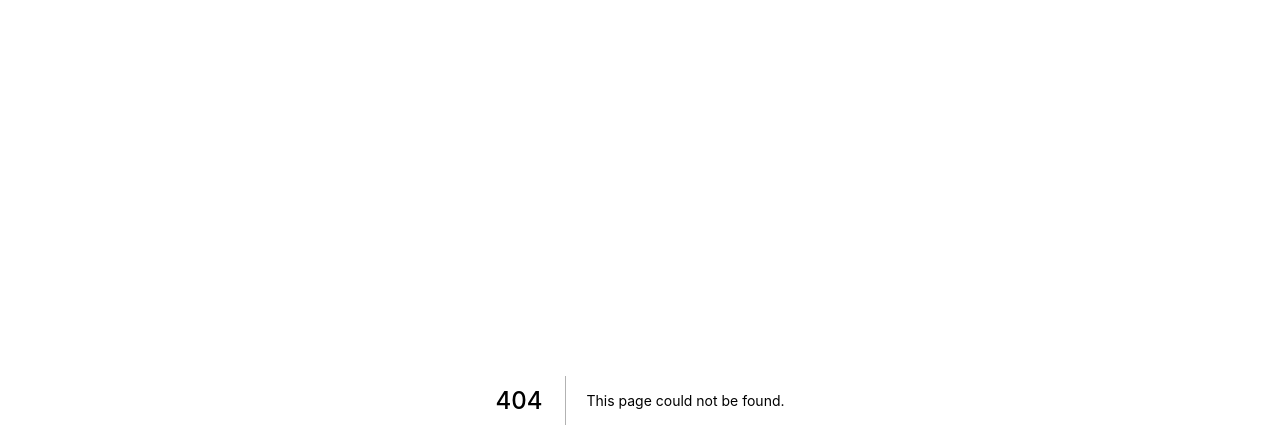
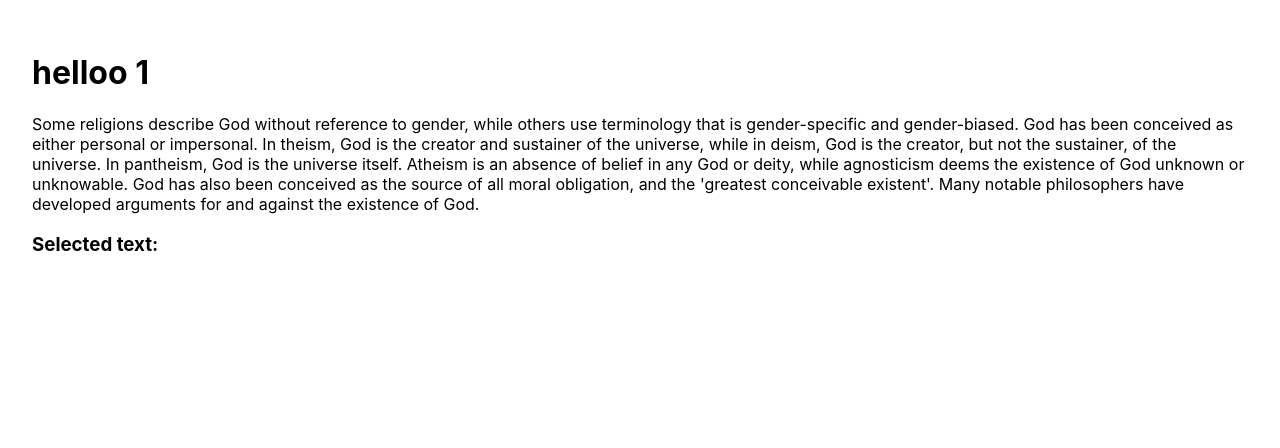
Before and after one commit to SimponGoril/wordtree, a Next.js app: page /articles/1 in a window 1280 px wide. Before the commit this address had no page. Shown: the top 448 px of the page. Built offline with nearby package versions, Linux system fonts and the light colour scheme.

Commit message:
initial commit

```diff
--- /dev/null
+++ b/pages/articles/[id].tsx
@@ -0,0 +1,48 @@
+import { useRouter } from "next/router"
+import { useState } from "react";
+import styles from '../../styles/Article.module.css'
+
+interface ArticleProps {
+    article: any
+}
+
+export default function Article<Article>({ article }: ArticleProps) {
+    const router = useRouter()
+    const {id} = router.query
+
+    const [selectedText, setSelectedText] = useState<string>();
+
+    const selectionListener = () => {
+        setSelectedText(window.getSelection()?.toString())
+    }
+
+    return <div className={styles.article}>
+        <h1>helloo {id}</h1>
+        <div onMouseUp={selectionListener} className={styles.content}>{article.content}</div>
+
+        <h3 >Selected text: {selectedText}</h3>
+        </div>
+}
+
+export async function getStaticProps<Promise>({ params }: any) {
+    const req = await fetch(`http://localhost:3000/${params.id}.json`)
+    const data = await req.json()
+
+    return {
+        props: {article: data}
+    }
+}
+
+export async function getStaticPaths() {
+    const req = await fetch(`http://localhost:3000/articles.json`)
+    const data = await req.json() as any[]
+
+    const paths = data.map(article => {
+        return { params: {id: article}}
+    })
+
+    return {
+        paths,
+        fallback: false
+    }
+}
--- /dev/null
+++ b/pages/articles/index.tsx
@@ -0,0 +1,3 @@
+export default function Articles() {
+    return <h1>BRUUUM</h1>
+}
--- /dev/null
+++ b/public/1.json
@@ -0,0 +1,5 @@
+{
+    "id": 1,
+    "description": "some description",
+    "content": "Some religions describe God without reference to gender, while others use terminology that is gender-specific and gender-biased. God has been conceived as either personal or impersonal. In theism, God is the creator and sustainer of the universe, while in deism, God is the creator, but not the sustainer, of the universe. In pantheism, God is the universe itself. Atheism is an absence of belief in any God or deity, while agnosticism deems the existence of God unknown or unknowable. God has also been conceived as the source of all moral obligation, and the 'greatest conceivable existent'. Many notable philosophers have developed arguments for and against the existence of God."
+}
--- /dev/null
+++ b/public/articles.json
@@ -0,0 +1,4 @@
+
+    [
+        "1"
+    ]
--- /dev/null
+++ b/styles/Article.module.css
@@ -0,0 +1,7 @@
+.article {
+    padding: 2rem;
+}
+
+.content::selection {
+    background-color: red;
+}
```
